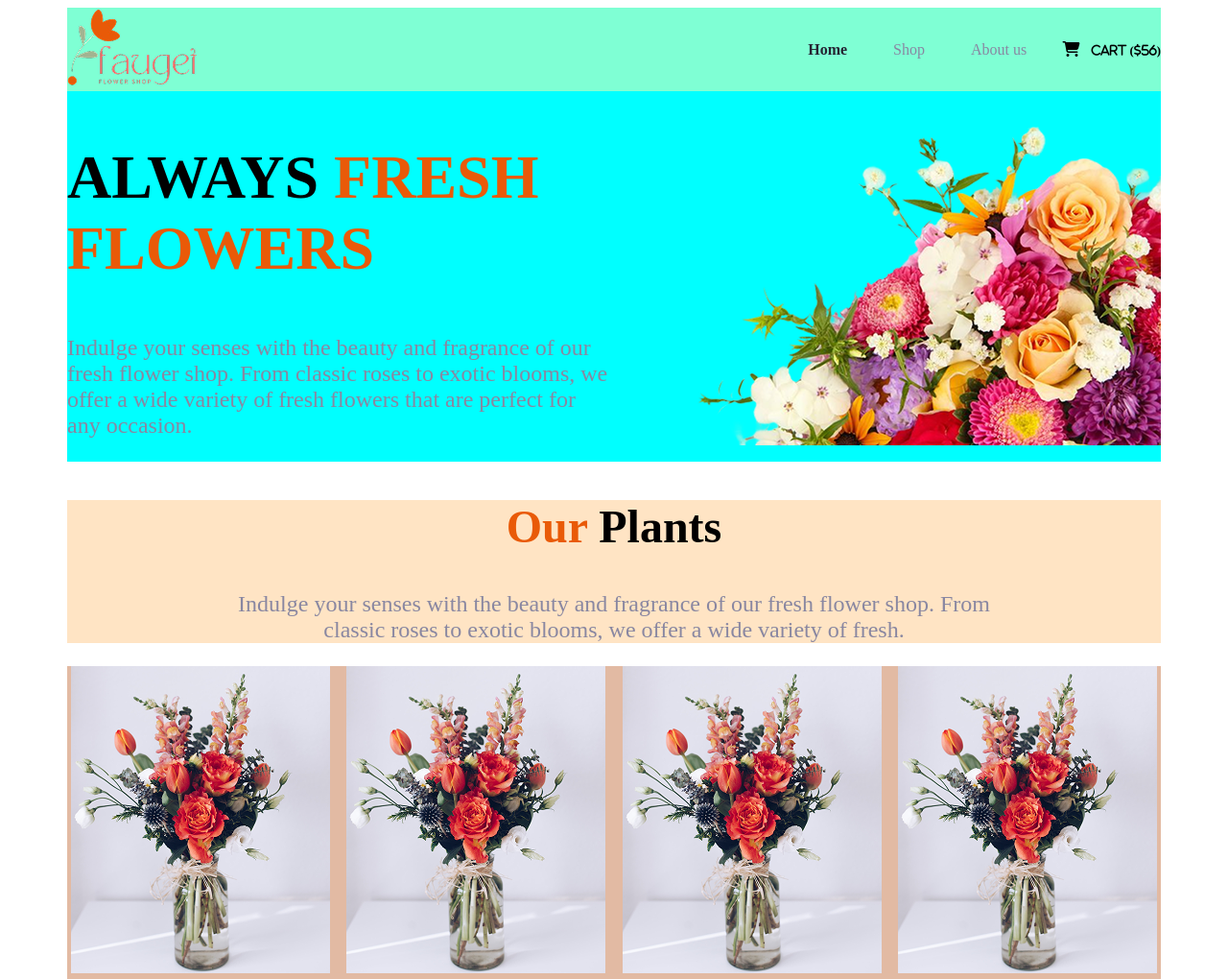
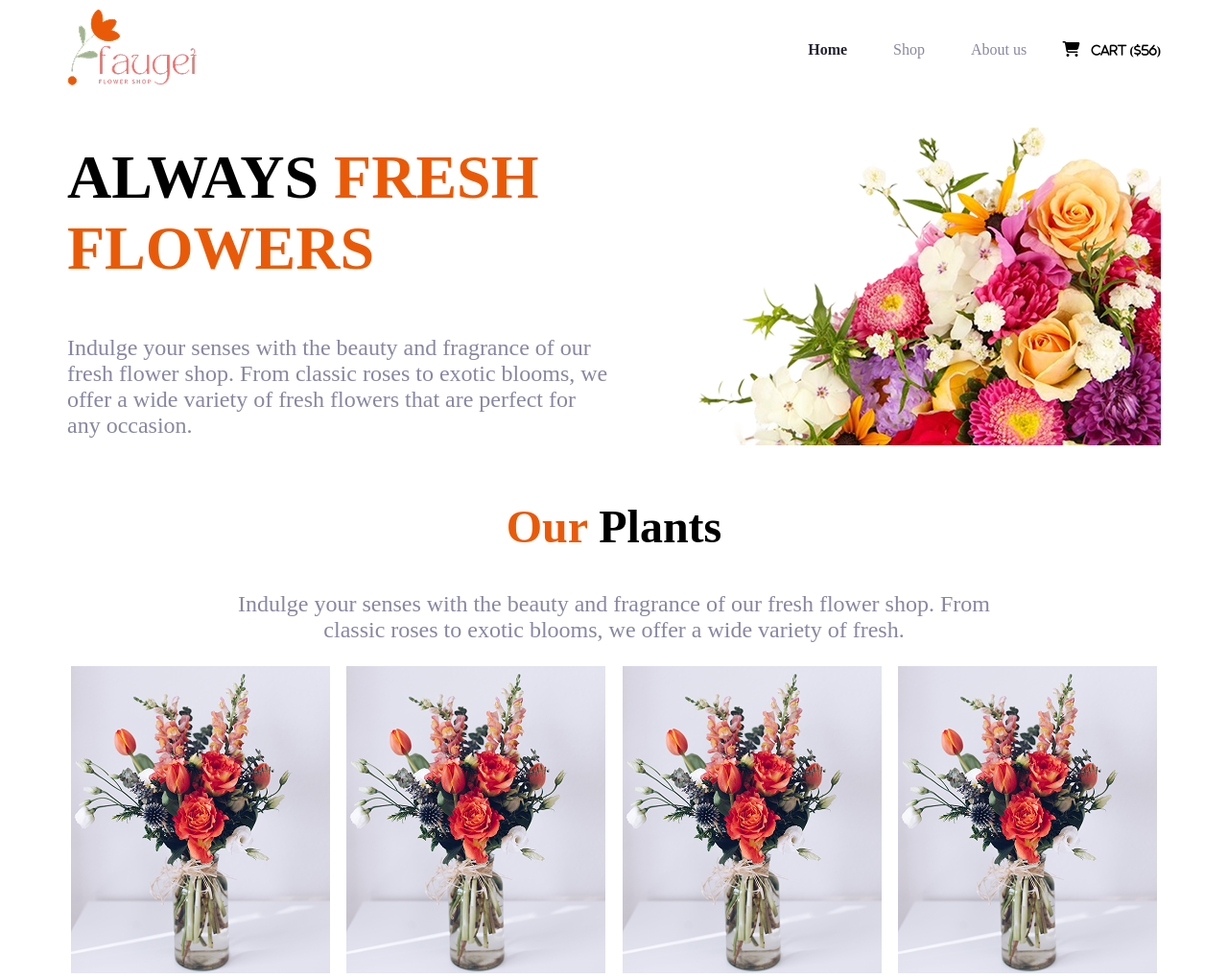
Before and after one commit to moin1993/assignment, a plain HTML site: page index.html in a window 1280 px wide. Shown: the top 1020 px of the page at 96% size. Drawn offline with Linux system fonts and the light colour scheme.

Commit message:
background-color removed

```diff
--- a/style.css
+++ b/style.css
@@ -1,6 +1,5 @@
 .header-1 {
   max-width: 1140px;
-  background-color: aquamarine;
   margin: 0 auto;
   display: flex;
   justify-content: space-between;
@@ -20,7 +19,6 @@
   align-items: center;
   justify-content: center;
   display: flex;
-  background-color: aqua;
   max-width: 1140px;
   margin: 0 auto;
 }
@@ -41,7 +39,6 @@
   text-align: center;
   max-width: 1140px;
   margin: 0 auto;
-  background-color: bisque;
 }
 .plants h1 {
   font-weight: 1140px;
@@ -55,7 +52,6 @@
 .card {
   max-width: 1140px;
   margin: 0 auto;
-  background-color: #e2baa3;
 }
 .card-1 {
   display: grid;
@@ -223,7 +219,6 @@ ul li {
 }
 .footer {
   max-width: 1200px;
-  background-color: #e95a08;
   display: flex;
   justify-content: space-around;
   margin: 60px auto;
```
